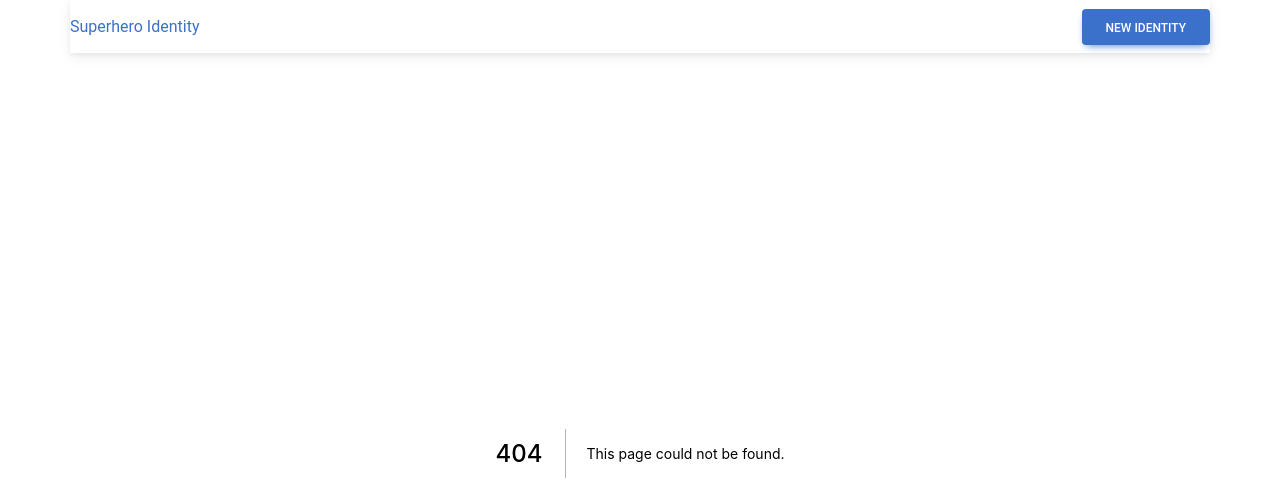
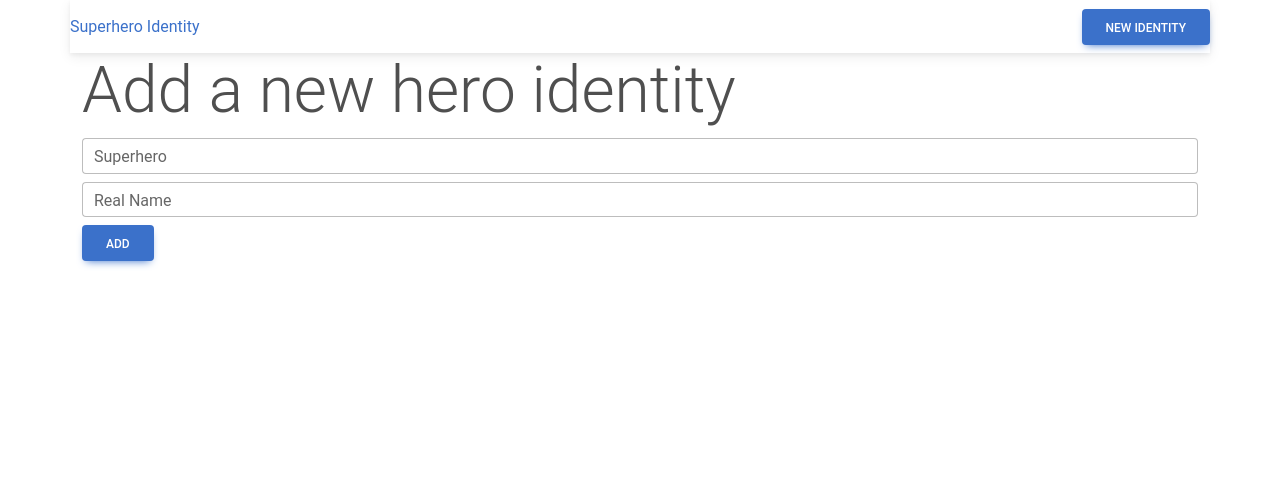
Before and after one commit to mohit-kumar-singh55/full-stack-nextjs, a Next.js app: page /add in a window 1280 px wide. Before the commit this address had no page. Shown: the top 500 px of the page. Built offline with nearby package versions, Linux system fonts and the light colour scheme.

Commit message:
create POST

```diff
--- a/components/Navbar.jsx
+++ b/components/Navbar.jsx
@@ -6,7 +6,7 @@
     return (
         <nav className='navbar container'>
             <Link className="navbar-brand" href="/">Superhero Identity</Link>
-            <Link className="navbar-brand" href="/new" passHref><MDBBtn>New Identity</MDBBtn></Link>
+            <Link className="navbar-brand" href="/add" passHref><MDBBtn>New Identity</MDBBtn></Link>
         </nav>
     );
 }
--- /dev/null
+++ b/pages/add.js
@@ -0,0 +1,62 @@
+import React, { useState } from 'react';
+import { MDBInput, MDBBtn } from 'mdb-react-ui-kit';
+import Link from 'next/link';
+import Router from 'next/router';        // used for redirecting
+
+const axios = require('axios').default;
+
+function AddNewHero() {
+    const [form, setForm] = useState({
+        superHero: '',
+        realName: ""
+    });
+
+    const handleChange = (e) => {
+        setForm({
+            ...form,
+            [e.target.name]: e.target.value
+        })
+    }
+
+    const handleForm = async (e) => {
+        e.preventDefault();
+        try {
+            const res = await axios('http://localhost:3000/api/hero', {
+                method: "POST",
+                headers: {
+                    "Content-Type": "application/json"
+                },
+                data: JSON.stringify(form)
+            })
+
+            // Redirecting
+            Router.push("/");
+        }
+        catch (error) {
+            console.log(error);
+        }
+    }
+
+    return (
+        <div className='container'>
+            <h1 className='display-3'>Add a new hero identity</h1>
+            <form onSubmit={handleForm}>
+                <MDBInput
+                    label="Superhero"
+                    type="text"
+                    name="superHero"
+                    onChange={handleChange}
+                />
+                <MDBInput className='my-2'
+                    label="Real Name"
+                    type="text"
+                    name="realName"
+                    onChange={handleChange}
+                />
+                <MDBBtn type='submit'>Add</MDBBtn>
+            </form>
+        </div>
+    )
+}
+
+export default AddNewHero;
--- a/pages/index.js
+++ b/pages/index.js
@@ -9,14 +9,14 @@
     <div className="container">
       <h1 className='display-2'>Superhero Identity Manager</h1>
       <div>
-        {heros.map((hero) => (
+        {heros && heros.map((hero) => (
           <MDBCard style={{ maxWidth: '22rem' }} className="my-2" key={hero.superHero}>
             <MDBCardBody>
               <MDBCardTitle>{hero.superHero}</MDBCardTitle>
               <MDBCardText>
                 Reveal Identity
               </MDBCardText>
-              <Link href="/" passHref><MDBBtn className='mx-2'>View hero</MDBBtn></Link>
+              <Link href={`/${hero._id}`} passHref><MDBBtn className='mx-2'>View hero</MDBBtn></Link>
               <Link href="/" passHref><MDBBtn className='mx-2'>Edit hero</MDBBtn></Link>
             </MDBCardBody>
           </MDBCard>
```
